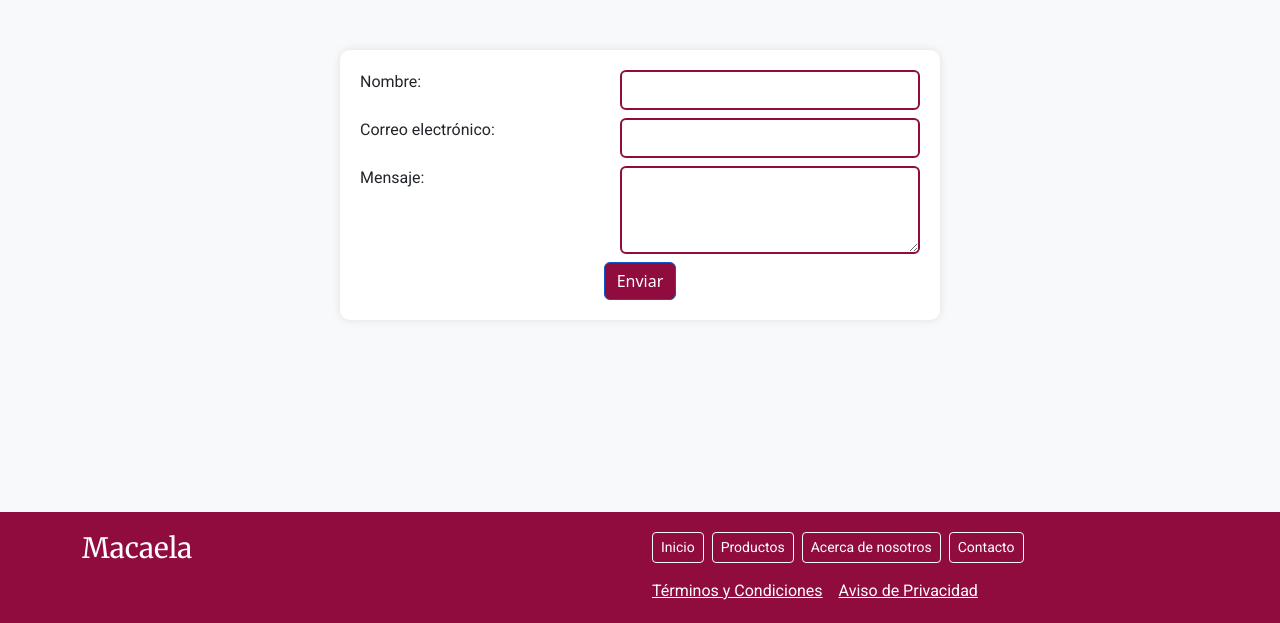
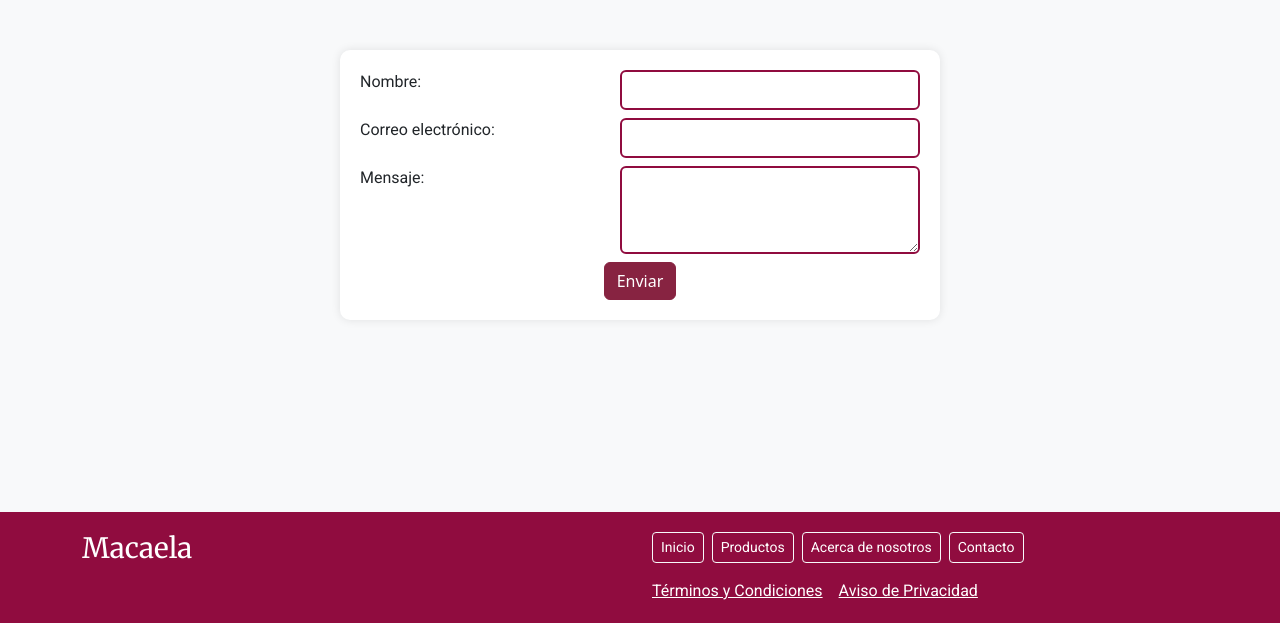
Before and after one commit to Adrianela1/MacaelaBazar-, a website: page pages/contacto.html in a window 1280 px wide. In both pictures the pointer is over the button "Enviar". Shown: the part 177-800 px from the top of the page. Drawn offline with nearby package versions, Linux system fonts and the light colour scheme.

Commit message:
PROYEC-61 Arreglamos estilo del boton de la pagina de contacto

```diff
--- a/styles/contacto.css
+++ b/styles/contacto.css
@@ -39,12 +39,16 @@ body {
 
   }
   .button {
-    background-color: #900c3f
+    background-color: #900c3f;
+    border-color: #900c3f;
 
   }
   .button:hover{
-  background-color: #900c3f;
+    background-color: #872341;
+    border-color: #872341;
+
   }
+
   #success-message {
     display: none;
     margin-top: 20px;
```
